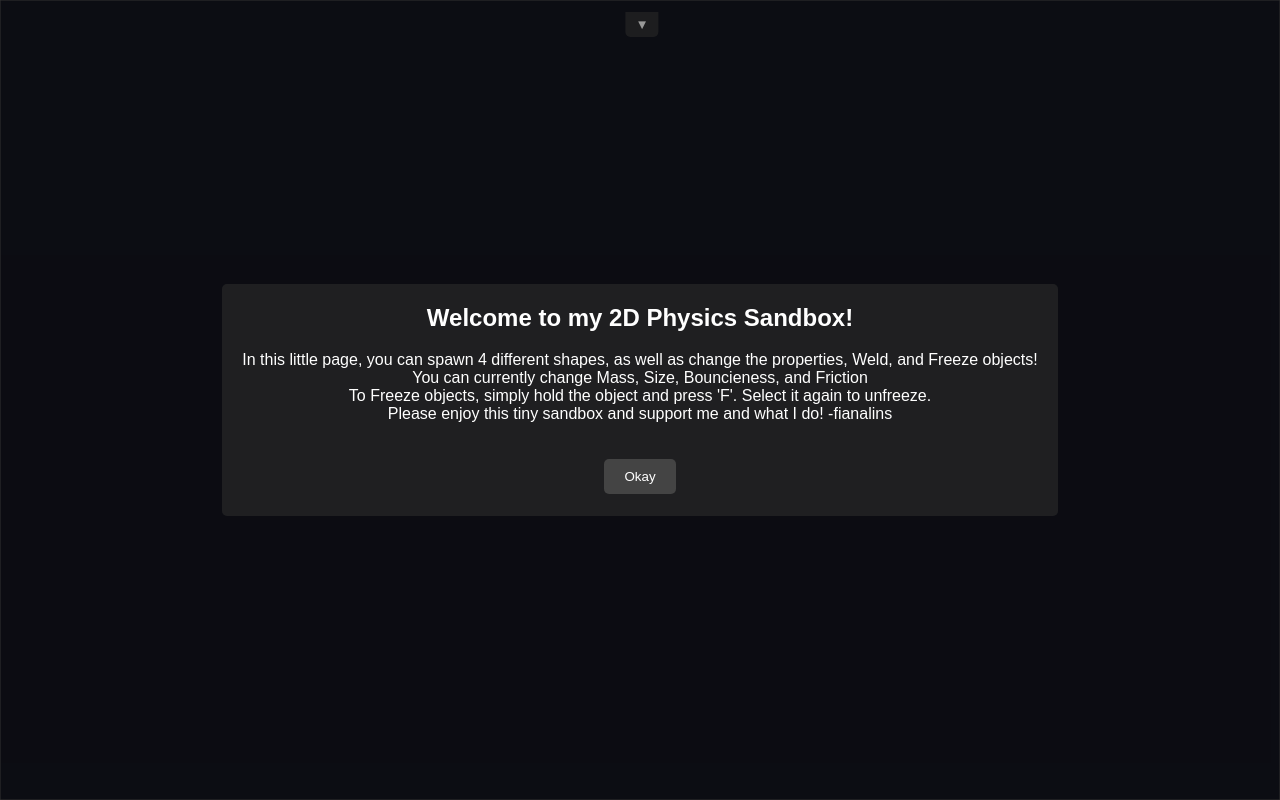
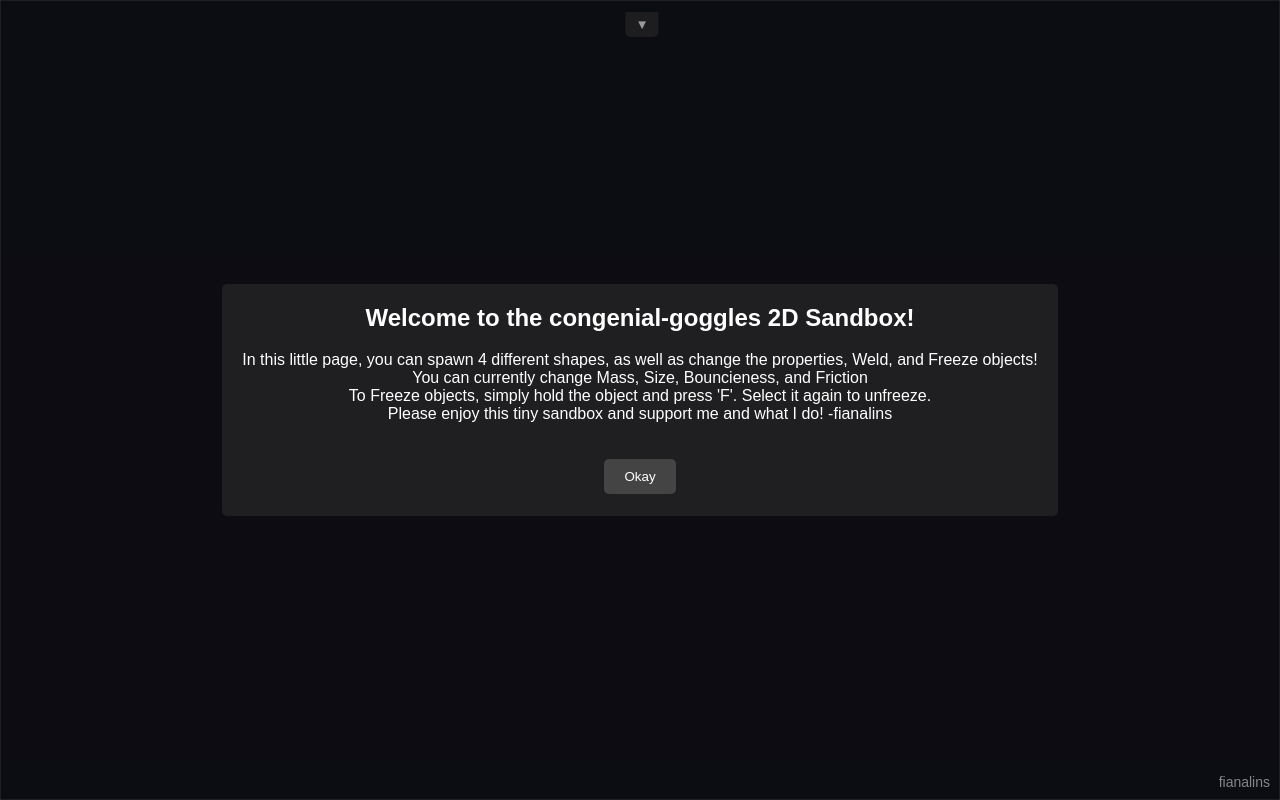
Before and after one commit to fianalins/congenial-goggles-2D-Sandbox, a plain HTML site: page index.html in a window 1280 px wide. Shown: the top 800 px of the page. Drawn offline with nearby package versions, Linux system fonts and the light colour scheme.

Commit message:
Watermark and new bug

```diff
--- a/index.html
+++ b/index.html
@@ -164,6 +164,16 @@
         .popup-content button:hover {
             background: #555;
         }
+        #watermark {
+            position: fixed;
+            bottom: 10px;
+            right: 10px;
+            color: rgba(255, 255, 255, 0.5);
+            font-size: 14px;
+            pointer-events: none;
+            user-select: none;
+            z-index: 9000;
+        }
 
         @keyframes fadeIn {
             from { opacity: 0; }
@@ -211,7 +221,7 @@
     <!-- Pop-up HTML -->
     <div id="info-popup" class="popup">
         <div class="popup-content">
-            <h2>Welcome to my 2D Physics Sandbox!</h2>
+            <h2>Welcome to the congenial-goggles 2D Sandbox!</h2>
             <p>In this little page, you can spawn 4 different shapes, as well as change the properties, Weld, and Freeze objects!<br>
                 You can currently change Mass, Size, Bouncieness, and Friction<br>
                 To Freeze objects, simply hold the object and press 'F'. Select it again to unfreeze.<br>
@@ -219,6 +229,8 @@
             <button id="close-popup" onclick="closePopup()">Okay</button>
         </div>
     </div>
+
+    <div id="watermark">fianalins</div>
 
     <script>
         const Engine = Matter.Engine,
@@ -478,7 +490,7 @@
 
                 // Show warning if bounciness is high
                 const warningElement = document.getElementById('bounciness-warning');
-                if (newBounciness > 1.6) {
+                if (newBounciness > 1) {
                     warningElement.classList.add('visible');
                 } else {
                     warningElement.classList.remove('visible');
```
Also changed, not shown: 1 other file.
